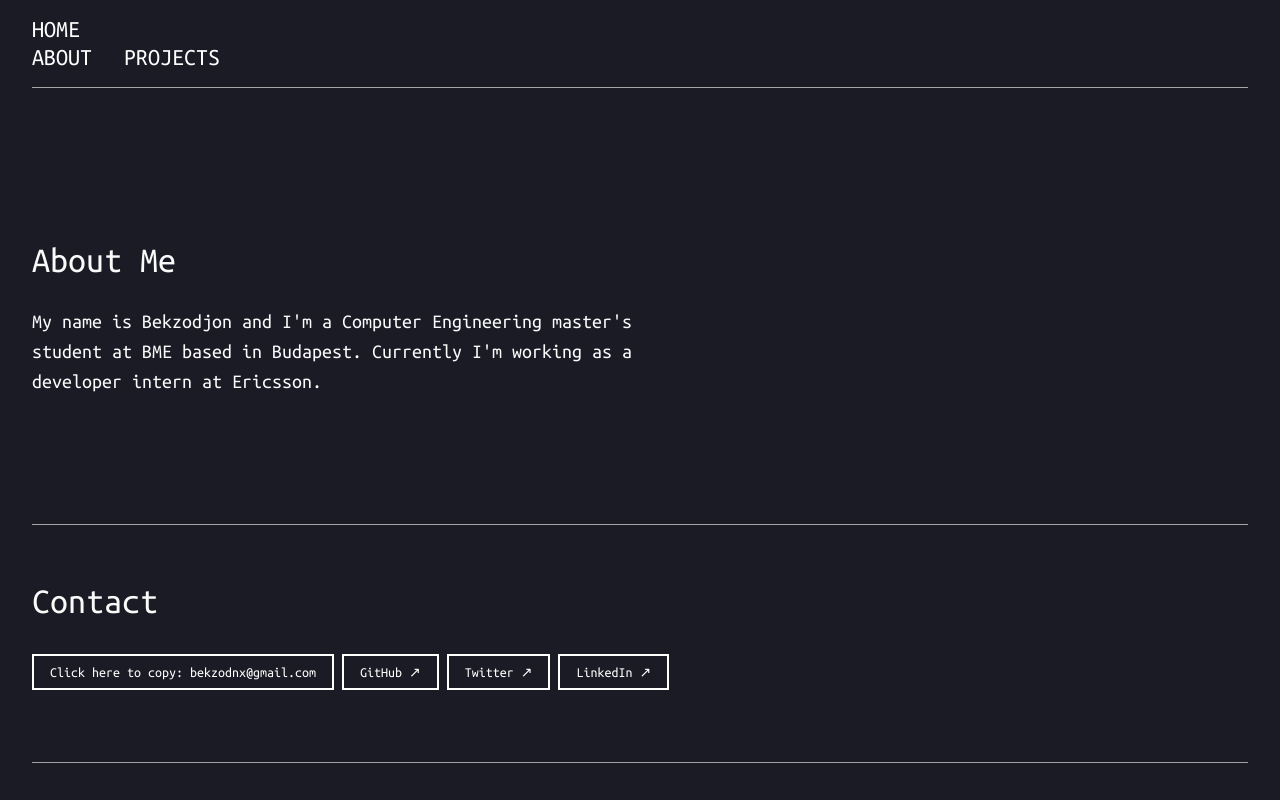
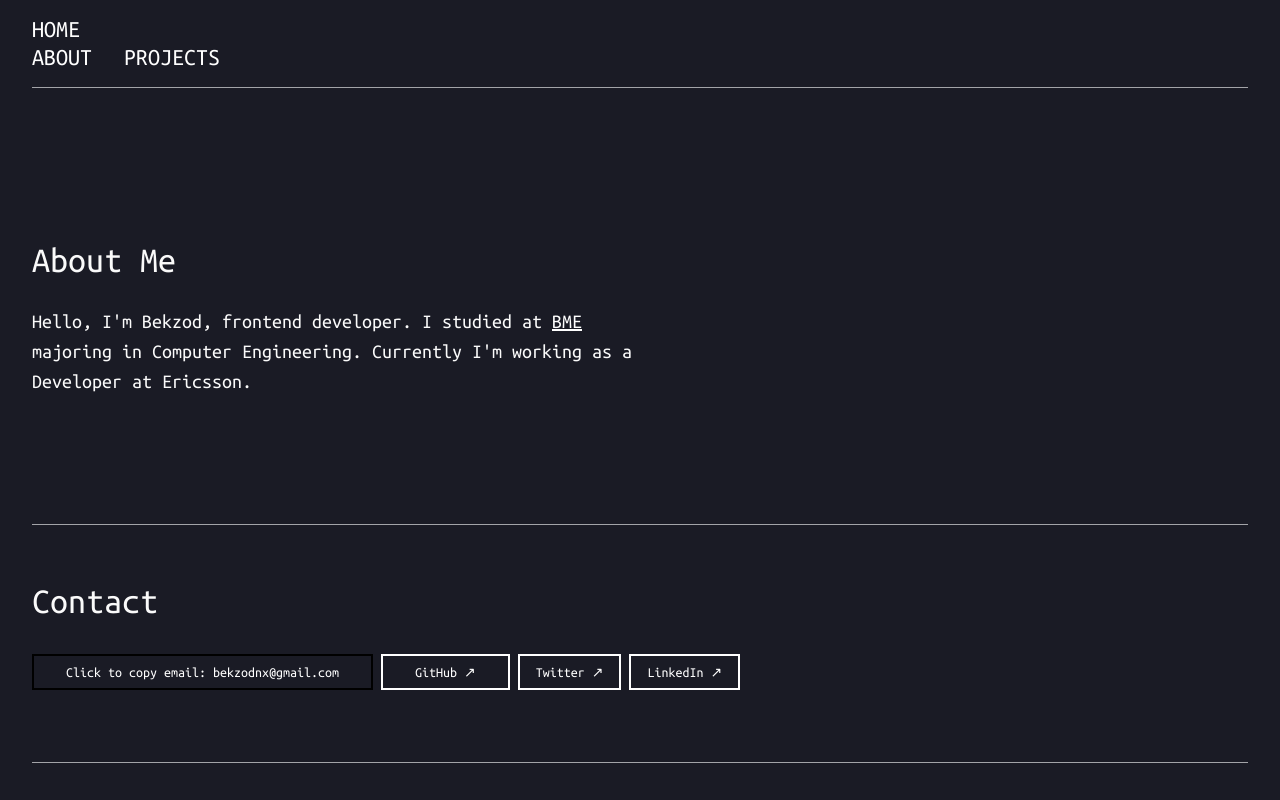
Before and after one commit to bekzodnj/bekzodnj.github.io, a React (Create React App) app: page /about in a window 1280 px wide. Built offline with nearby package versions, Linux system fonts and the light colour scheme.

Commit message:
feat: Link corrections, added aria-labels

```diff
--- a/src/components/Contact.js
+++ b/src/components/Contact.js
@@ -18,31 +18,40 @@ function Contact() {
       </h1>
 
       <div>
-        <a
-          className='f6 dim ba bw1 ph3 pv2 mb2 dib white mr2 email-btn'
+        <button
+          style={{ background: 'transparent', color: 'white' }}
+          className='f6 link dim ba bw1 ph4 pv2 mb2 dib white mr2'
           onClick={() => {
             navigator.clipboard.writeText('bekzodnx@gmail.com');
             setEmailClicked(true);
           }}
         >
           {isEmailClicked ? (
-            <span className='tooltip-email'>Copied to clipboard: </span>
+            <span className='tooltip-email'>
+              Copied to clipboard{' '}
+              <span role='img' aria-label='done emoji'>
+                &#9989;
+              </span>
+              :
+            </span>
           ) : (
-            <span className='tooltip-email'>Click here to copy: </span>
+            <span className='tooltip-email'>Click to copy email: </span>
           )}{' '}
           bekzodnx@gmail.com
-        </a>
+        </button>
         <a
-          className='f6 link dim ba bw1 ph3 pv2 mb2 dib white mr2'
+          className='f6 link dim ba bw1 ph4 pv2 mb2 dib white mr2'
           href='https://github.com/bekzodnj'
           target='_blank'
+          rel='noopener noreferrer'
         >
           GitHub &#x2197;
         </a>
         <a
           className='f6 link dim ba bw1 ph3 pv2 mb2 dib white mr2'
-          href='https://twitter.com/istbek'
+          href='https://twitter.com/bekzodnj'
           target='_blank'
+          rel='noopener noreferrer'
         >
           Twitter &#x2197;
         </a>
@@ -50,6 +59,7 @@ function Contact() {
           className='f6 link dim ba bw1 ph3 pv2 mb2 dib white'
           href='https://www.linkedin.com/in/bekzodjon/'
           target='_blank'
+          rel='noopener noreferrer'
         >
           LinkedIn &#x2197;
         </a>
--- a/src/components/Experience.js
+++ b/src/components/Experience.js
@@ -15,6 +15,7 @@ function Experience() {
             className='link white dim underline underline-hover'
             href='https://www.ericsson.com/en'
             target='_blank'
+            rel='noopener noreferrer'
           >
             Ericsson
           </a>
@@ -30,6 +31,7 @@ function Experience() {
             className='link white dim underline underline-hover'
             href='https://corporate.exxonmobil.com/'
             target='_blank'
+            rel='noopener noreferrer'
           >
             ExxonMobil
           </a>
--- a/src/components/Hero.js
+++ b/src/components/Hero.js
@@ -12,8 +12,9 @@ function Hero() {
           <br /> developer, currently based in Hungary.
         </h1>
         <p className='f6 f4-ns lh-copy measure '>
-          Currently working as a Developer Intern at Ericsson. Also, a candidate
-          for MSc at BME. I mostly work with JavaScript, React, and Express.js.
+          Currently working as a Developer Intern at Ericsson. BME Computer
+          Engineering MSc graduate. I mostly work with JavaScript, React, and
+          Express.js.
         </p>
       </div>
 
--- a/src/pages/About.js
+++ b/src/pages/About.js
@@ -8,9 +8,17 @@ function About() {
         About Me
       </h1>
       <p className='f6 f4-ns lh-copy measure  mw7'>
-        My name is Bekzodjon and I'm a Computer Engineering master's student at
-        BME based in Budapest. Currently I'm working as a developer intern at
-        Ericsson.
+        Hello, I'm Bekzod, frontend developer. I studied at{' '}
+        <a
+          className='link white dim underline underline-hover'
+          href='https://www.bme.hu/'
+          target='_blank'
+          rel='noopener noreferrer'
+        >
+          BME
+        </a>{' '}
+        majoring in Computer Engineering. Currently I'm working as a Developer
+        at Ericsson.
       </p>
     </div>
   );
--- a/src/pages/Projects.js
+++ b/src/pages/Projects.js
@@ -6,7 +6,12 @@ function Projects() {
       <h1 className='f3 f2-ns project-header' style={{ fontWeight: 400 }}>
         Projects
       </h1>
-      <p className='f6 f4-ns lh-copy measure  mw7'>Coming soon... &#128640;</p>
+      <p className='f6 f4-ns lh-copy measure mw7'>
+        Incoming...{' '}
+        <span role='img' aria-label='done emoji'>
+          &#128640;
+        </span>{' '}
+      </p>
     </div>
   );
 }
```
